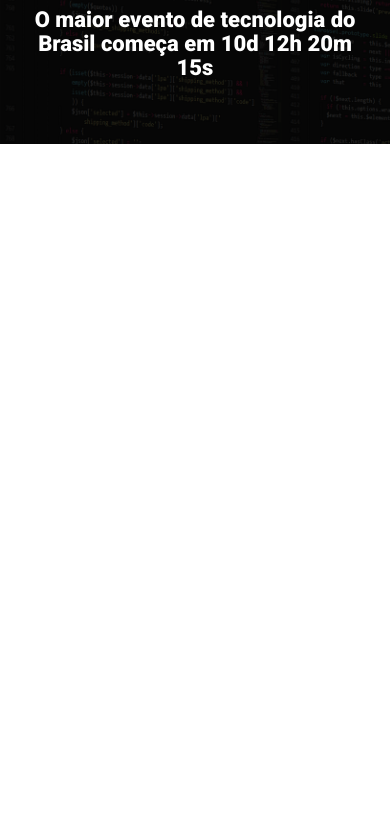
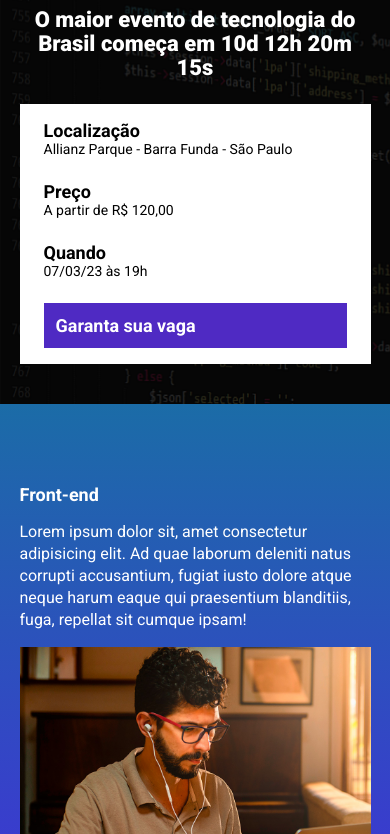
Before and after one commit to Albert5a/ebac_talks, a website built with Parcel: page src/index.html in a window 390 px wide. Shown: the part 96-930 px from the top of the page. Before the commit the page ends 844 px from the top, so only its background shows below. Built offline with nearby package versions, Linux system fonts and the light colour scheme.

Commit message:
criando _event.scss

```diff
--- a/package.json
+++ b/package.json
@@ -12,6 +12,7 @@
   "license": "ISC",
   "devDependencies": {
     "@parcel/transformer-sass": "^2.8.3",
+    "events": "^3.3.0",
     "parcel": "^2.8.3",
     "sharp": "^0.31.3"
   }
--- a/src/index.html
+++ b/src/index.html
@@ -17,9 +17,38 @@
             <p class="hero__text">
                 O maior evento de tecnologia do Brasil começa em 10d 12h 20m 15s
             </p>
+            <div class="infos-bar">
+                <ul class="infos-bar__infos">
+                    <li class="infos-bar__infos__item">
+                        <b>Localização</b>
+                        Allianz Parque - Barra Funda - São Paulo
+                    </li>
+                    <li class="infos-bar__infos__item">
+                        <b>Preço</b>
+                        A partir de R$ 120,00
+                    </li>
+                    <li class="infos-bar__infos__item">
+                        <b>Quando</b>
+                        07/03/23 às 19h
+                    </li>
+                </ul>
+                <a href="#" class="button button--primary">
+                    Garanta sua vaga
+                </a>
+            </div>
         </div>
     </header>
-
+    <section class="event">
+        <div class="container">
+            <div class="event__details">
+                <h2 class="event__details__title">Front-end</h2>
+                <p class="event__details__description">
+                    Lorem ipsum dolor sit, amet consectetur adipisicing elit. Ad quae laborum deleniti natus corrupti accusantium, fugiat iusto dolore atque neque harum eaque qui praesentium blanditiis, fuga, repellat sit cumque ipsam!
+                </p>
+            </div>
+            <img class="event__image" src="images/frontend.png" alt="Front-end">
+        </div>
+    </section>
     <script src="scripts/main.js"></script>
 </body>
 </html>
--- /dev/null
+++ b/src/styles/_event.scss
@@ -0,0 +1,41 @@
+.event {
+    padding: 80px 0;
+    background-image: linear-gradient(180deg, #1b6ca7, #442bdb);
+
+    .container {
+        display: flex;
+    }
+
+    &__image {
+        max-width: 360px;
+    }
+
+    &__details {
+        margin-right: 40px;
+
+        &__title {
+            font-size: 18px;
+            font-weight: bold;
+            margin-bottom: 16px;
+        }
+
+        &__description {
+            line-height: 22px;
+        }
+    }
+
+    @media (max-width: 640px) {
+        .container {
+            display: block;
+        }
+
+        &__image {
+            width: 100%;
+        }
+
+        &__details {
+            margin-right: 0;
+            margin-bottom: 16px;
+        }
+    }
+}
--- /dev/null
+++ b/src/styles/components/_buttons.scss
@@ -0,0 +1,23 @@
+.button {
+    padding: 12px;
+    font-size: 18px;
+    font-weight: bold;
+    text-decoration: none;
+    text-align: center;
+    white-space: nowrap;
+
+    &--primary {
+        color: #fff;
+        background-color: #4f2ac3;
+    }
+
+    @media (max-width: 640px) {
+        display: block;
+        width: 100%;
+    }
+
+    @media (max-width: 1024px) {
+        display: flex;
+        align-items: center;
+    }
+}
--- /dev/null
+++ b/src/styles/components/_infos_bar.scss
@@ -0,0 +1,40 @@
+.infos-bar {
+    padding: 16px 24px;
+    background-color: #fff;
+    display: flex;
+    justify-content: space-between;
+
+    &__infos {
+        display: flex;
+        gap: 40px;
+
+        &__item {
+            font-size: 14px;
+            color: #000;
+
+            b {
+                color: #000;
+                font-size: 18px;
+                display: block;
+            }
+        }
+    }
+
+    @media (max-width: 640px) {
+        display: block;
+
+        &__infos {
+            display: block;
+
+            &__item {
+                margin-bottom: 24px;
+            }
+        }
+    }
+
+    @media (max-width: 1024px) {
+        &__infos {
+            gap: 16px;
+        }
+    }
+}
--- a/src/styles/main.scss
+++ b/src/styles/main.scss
@@ -1,4 +1,7 @@
 @use 'hero';
+@use 'components/infos_bar';
+@use 'components/buttons';
+@use 'event';
 
 * {
     padding: 0;
@@ -6,6 +9,7 @@
     box-sizing: border-box;
     font-family: Roboto, sans-serif;
     color: #fff;
+    list-style: none;
 }
 
 .container {
```
Also changed, not shown: documents.txt (+9 -0 lines), 1 other file.
